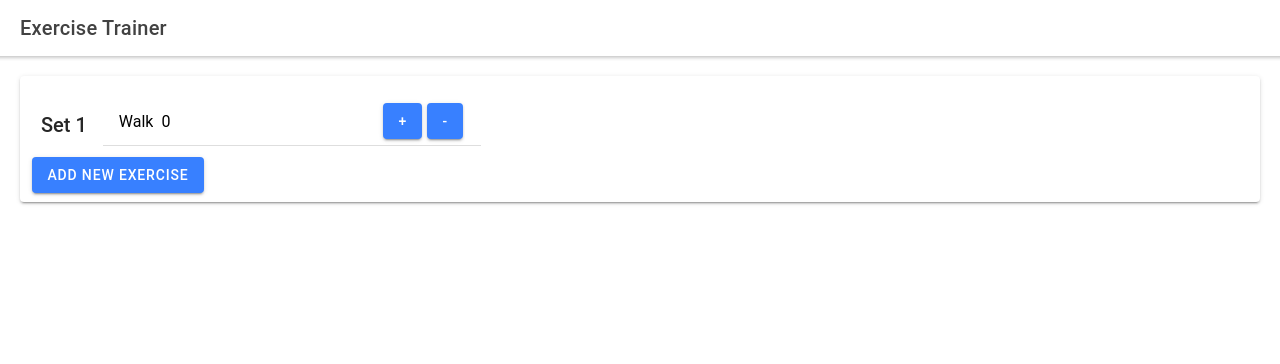
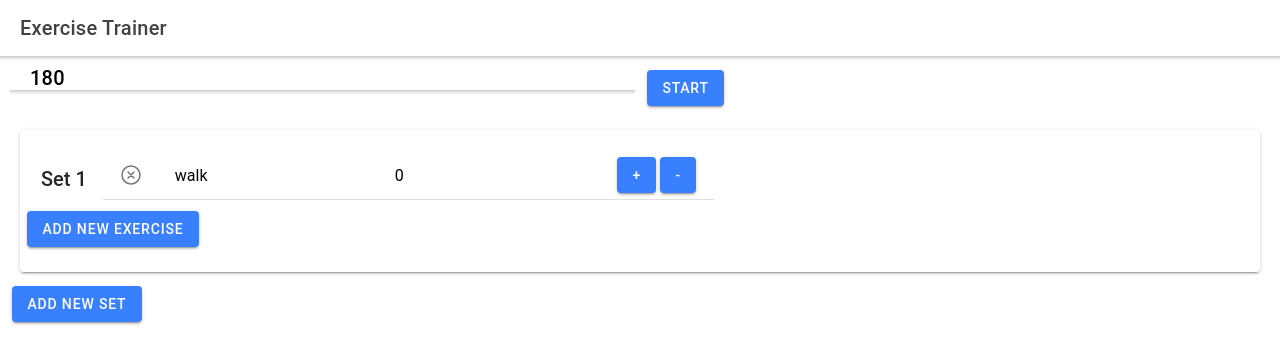
Before and after one commit to Catley94/Exercise_Trainer_App, a React (Create React App) app in the folder exercise-trainer/: page /home in a window 1280 px wide. Shown: the top 364 px of the page. Built offline with nearby package versions, Linux system fonts and the light colour scheme.

Commit message:
Adds new sets, adds new exercises, increases, decreases timer and removes exercises

```diff
--- a/exercise-trainer/src/components/Exercise.tsx
+++ b/exercise-trainer/src/components/Exercise.tsx
@@ -1,45 +1,139 @@
-import { IonRow, IonItem, IonLabel, IonInput, IonButton } from "@ionic/react";
+import {
+  IonRow,
+  IonItem,
+  IonLabel,
+  IonInput,
+  IonButton,
+  IonIcon,
+} from "@ionic/react";
+import { closeCircleOutline } from "ionicons/icons";
 import "./ExploreContainer.css";
-import React, { useState } from "react";
+import React, { ReactElement, useState, Dispatch, SetStateAction } from "react";
+import { InputChangeEventDetail } from "@ionic/core";
 
 interface ContainerProps {}
 
-const Exercise: React.FC<{ timer: number | string }> = (props) => {
-  const [number1, setState1] = useState(`${props.timer}`);
+const Exercise = (props: {
+  key: number;
+  collection: {
+    id: number;
+    exercises: { id: number; activity: string; time: number }[];
+  }[];
+  setCollection: Dispatch<
+    SetStateAction<
+      {
+        id: number;
+        exercises: { id: number; activity: string; time: number }[];
+      }[]
+    >
+  >;
+  setID: number;
+  id: number;
+  activity: string;
+  time: number;
+}) => {
+  const currentSet = props.collection.filter(
+    (exercise) => exercise.id === props.id
+  );
+  const plusClickHandler = () => {
+    let _cloneArr = props.collection.slice();
+    _cloneArr.map((set, i) => {
+      if (set.id == props.setID) {
+        set.exercises.map((exercise, index) => {
+          if (exercise.id == props.id) {
+            exercise.time += 1;
+          }
+        });
+      }
+    });
+    props.setCollection(_cloneArr);
+  };
+  const minusClickHandler = () => {
+    let _cloneArr = props.collection.slice();
+    _cloneArr.map((set, i) => {
+      if (set.id == props.setID) {
+        set.exercises.map((exercise, index) => {
+          if (exercise.id == props.id) {
+            if (exercise.time !== 0) {
+              exercise.time -= 1;
+            }
+          }
+        });
+      }
+    });
+    props.setCollection(_cloneArr);
+  };
+  const numberInputOnChange = (e: CustomEvent<InputChangeEventDetail>) => {
+    let _cloneArr = props.collection.slice();
+    _cloneArr.map((set, i) => {
+      if (set.id == props.setID) {
+        set.exercises.map((exercise, index) => {
+          if (exercise.id == props.id) {
+            exercise.time = e.detail.value ? parseInt(e.detail.value) : 0;
+          }
+        });
+      }
+    });
+    props.setCollection(_cloneArr);
+  };
+  const activityInputOnChange = (e: CustomEvent<InputChangeEventDetail>) => {
+    let _cloneArr = props.collection.slice();
+    _cloneArr.map((set, i) => {
+      if (set.id == props.setID) {
+        set.exercises.map((exercise, index) => {
+          if (exercise.id == props.id) {
+            exercise.activity = `${e.detail.value}`;
+          }
+        });
+      }
+    });
+    props.setCollection(_cloneArr);
+  };
+  const deleteClickHandler = () => {
+    let _cloneArr = props.collection.slice();
+    const currentExercise = props.collection.filter(
+      (exercise) => exercise.id === props.id
+    );
+    _cloneArr.map((set, i) => {
+      if (set.id == props.setID) {
+        set.exercises.map((exercise, index) => {
+          // const clickedExercise = set.exercises.filter(
+          //   (exercise1) => exercise1.id === props.id
+          // );
+          // console.log(clickedExercise);
+          // set.exercises.splice(clickedExercise, 1);
+          if (exercise.id == props.id) {
+            if (exercise.id > 0) {
+              set.exercises.splice(index, 1);
+            }
+          }
+        });
+      }
+    });
+    props.setCollection(_cloneArr);
+  };
   return (
     <IonRow>
       <IonItem>
-        <IonLabel>Walk</IonLabel>
+        <IonIcon
+          onClick={deleteClickHandler}
+          slot="start"
+          icon={closeCircleOutline}
+        />
         <IonInput
-          value={number1}
-          onIonChange={(event) => {
-            if (parseInt(event.detail.value!) < 0) {
-              console.log("Less than 0");
-              event.detail.value! = "0";
-            }
-            setState1(event.detail.value!);
-          }}
+          placeholder="Activity"
+          type="text"
+          value={props.activity}
+          onIonChange={activityInputOnChange}
         ></IonInput>
-        <IonButton
-          size="default"
-          onClick={() => {
-            var temp = parseInt(number1) + 1;
-            setState1(temp.toString());
-          }}
-        >
+        <IonInput
+          onIonChange={numberInputOnChange}
+          value={props.time}
+        ></IonInput>
+        <IonButton size="default" onClick={plusClickHandler}>
           +
         </IonButton>
-        <IonButton
-          size="default"
-          onClick={() => {
-            if (parseInt(number1) <= 0) {
-              console.log("Less than 0, button");
-            } else {
-              var temp = parseInt(number1) - 1;
-              setState1(temp.toString());
-            }
-          }}
-        >
+        <IonButton size="default" onClick={minusClickHandler}>
           -
         </IonButton>
       </IonItem>
--- a/exercise-trainer/src/components/ExploreContainer.tsx
+++ b/exercise-trainer/src/components/ExploreContainer.tsx
@@ -7,44 +7,101 @@ import {
   IonCardHeader,
   IonCardTitle,
   IonButton,
+  IonHeader,
+  IonTitle,
 } from "@ionic/react";
 import "./ExploreContainer.css";
-import React, { useState } from "react";
+import React, { useState, useRef } from "react";
 import Exercise from "./Exercise";
+
+import Set from "./Set";
 
 interface ContainerProps {}
 
 const ExploreContainer: React.FC<ContainerProps> = () => {
-  const [exerciseArray, setExerciseArray] = useState([
-    <Exercise key={0} timer={0} />,
+  const [collection, setCollection] = useState([
+    { id: 0, exercises: [{ id: 0, activity: "walk", time: 0 }] },
   ]);
-  const createExercise = () => {
-    setExerciseArray((exerciseArray) => [
-      ...exerciseArray,
-      <Exercise key={exerciseArray.length} timer={0} />,
+  const [set1Time, setSet1Time] = useState(180);
+  const [timerStarted, setTimerStarted] = useState(false);
+  const [set2Time, setSet2Time] = useState(0);
+  const [set3Time, setSet3Time] = useState(0);
+  const [set4Time, setSet4Time] = useState(0);
+  const [set5Time, setSet5Time] = useState(0);
+  // const [contArray, setContArray] = useState([
+  //   <Set
+  //     key={collection.length}
+  //     collection={collection}
+  //     setCollection={setCollection}
+  //   />,
+  // ]);
+  const startCountDown = () => {
+    const secondsMode = true;
+    setTimerStarted(true);
+    let interval = setTimeout(() => {}, 1000);
+    //Depends on set1Time contents
+    if (secondsMode && set1Time >= 0) {
+      interval = setInterval(() => {
+        console.log("Interval");
+        // let _tmpTime = set1Time - 1;
+        setSet1Time((set1Time) => set1Time - 1);
+      }, 1000);
+    } else if (set1Time <= 0) {
+      console.log("Cleared timer");
+      setTimerStarted(true);
+      clearInterval(interval);
+    }
+  };
+  const createSet = () => {
+    setCollection((collection) => [
+      ...collection,
+      {
+        id: collection.length,
+        exercises: [
+          {
+            id: 0,
+            activity: "walk",
+            time: 0,
+          },
+        ],
+      },
     ]);
-    console.log(exerciseArray);
   };
+
   return (
     <IonContent>
       <IonGrid>
         <IonRow>
+          <IonCol size="6">
+            <IonHeader>
+              <IonTitle>{set1Time}</IonTitle>
+            </IonHeader>
+          </IonCol>
+          <IonCol size="6">
+            <IonButton color="primary" onClick={startCountDown}>
+              {timerStarted ? "Stop" : "Start"}
+            </IonButton>
+          </IonCol>
+        </IonRow>
+        <IonRow>
           <IonCol>
-            <IonCard>
-              <IonGrid>
-                <IonCol>
-                  <IonRow>
-                    <IonCardHeader>
-                      <IonCardTitle>Set 1</IonCardTitle>
-                    </IonCardHeader>
-                    {exerciseArray}
-                  </IonRow>
-                </IonCol>
-                <IonButton color="primary" onClick={createExercise}>
-                  Add new exercise
-                </IonButton>
-              </IonGrid>
-            </IonCard>
+            {/* {collection} */}
+            {collection &&
+              collection.map((set, index) => {
+                return (
+                  <Set
+                    key={index}
+                    collection={collection}
+                    setCollection={setCollection}
+                    id={collection[index].id}
+                  />
+                );
+              })}
+            <IonRow>
+              <IonButton color="primary" onClick={createSet}>
+                Add new Set
+              </IonButton>
+            </IonRow>
           </IonCol>
         </IonRow>
       </IonGrid>
--- /dev/null
+++ b/exercise-trainer/src/components/Set.tsx
@@ -0,0 +1,81 @@
+import {
+  IonRow,
+  IonItem,
+  IonLabel,
+  IonInput,
+  IonButton,
+  IonCardHeader,
+  IonCardTitle,
+  IonCard,
+  IonGrid,
+  IonCol,
+} from "@ionic/react";
+import "./ExploreContainer.css";
+import React, { useState, Dispatch, SetStateAction } from "react";
+import Exercise from "./Exercise";
+
+interface ContainerProps {}
+
+const Set = (props: {
+  collection: {
+    id: number;
+    exercises: { id: number; activity: string; time: number }[];
+  }[];
+  setCollection: Dispatch<
+    SetStateAction<
+      {
+        id: number;
+        exercises: { id: number; activity: string; time: number }[];
+      }[]
+    >
+  >;
+  id: number;
+}) => {
+  const id = props.collection.length;
+  const createExercise = () => {
+    let _cloneArr = props.collection.slice();
+    _cloneArr.map((set, i) => {
+      if (set.id == props.id) {
+        set.exercises.push({
+          id: set.exercises.length,
+          activity: "walk",
+          time: 0,
+        });
+      }
+    });
+    props.setCollection(_cloneArr);
+  };
+  return (
+    <IonCard>
+      <IonGrid>
+        <IonCol>
+          <IonRow>
+            <IonCardHeader>
+              <IonCardTitle>Set {props.id + 1}</IonCardTitle>
+            </IonCardHeader>
+            {props.collection[props.id].exercises.map((exercise, i) => {
+              return (
+                <Exercise
+                  key={i}
+                  collection={props.collection}
+                  setCollection={props.setCollection}
+                  setID={props.id}
+                  id={exercise.id}
+                  activity={exercise.activity}
+                  time={exercise.time}
+                />
+              );
+            })}
+          </IonRow>
+          <IonRow>
+            <IonButton color="primary" onClick={createExercise}>
+              Add new exercise
+            </IonButton>
+          </IonRow>
+        </IonCol>
+      </IonGrid>
+    </IonCard>
+  );
+};
+
+export default Set;
```
